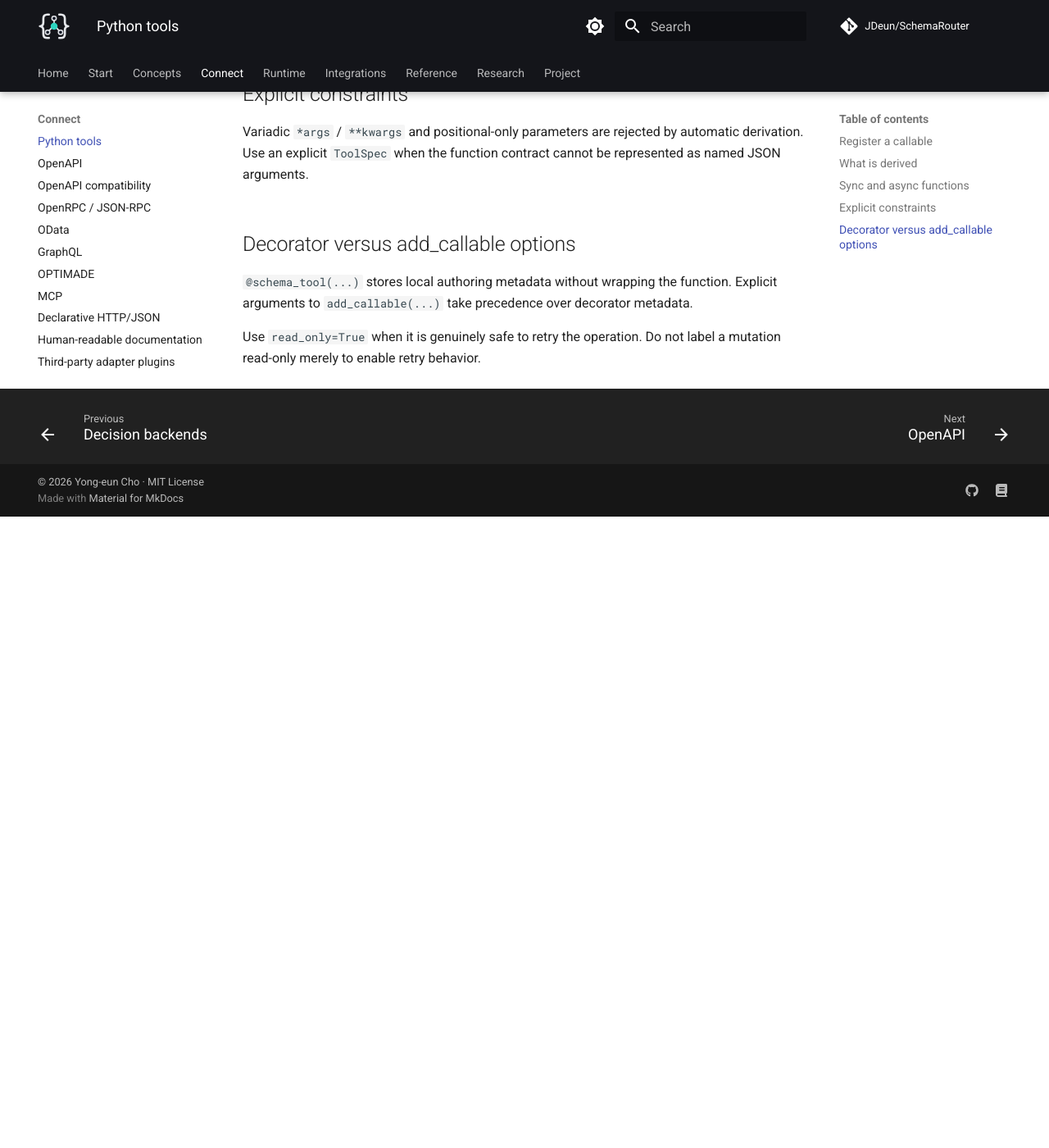
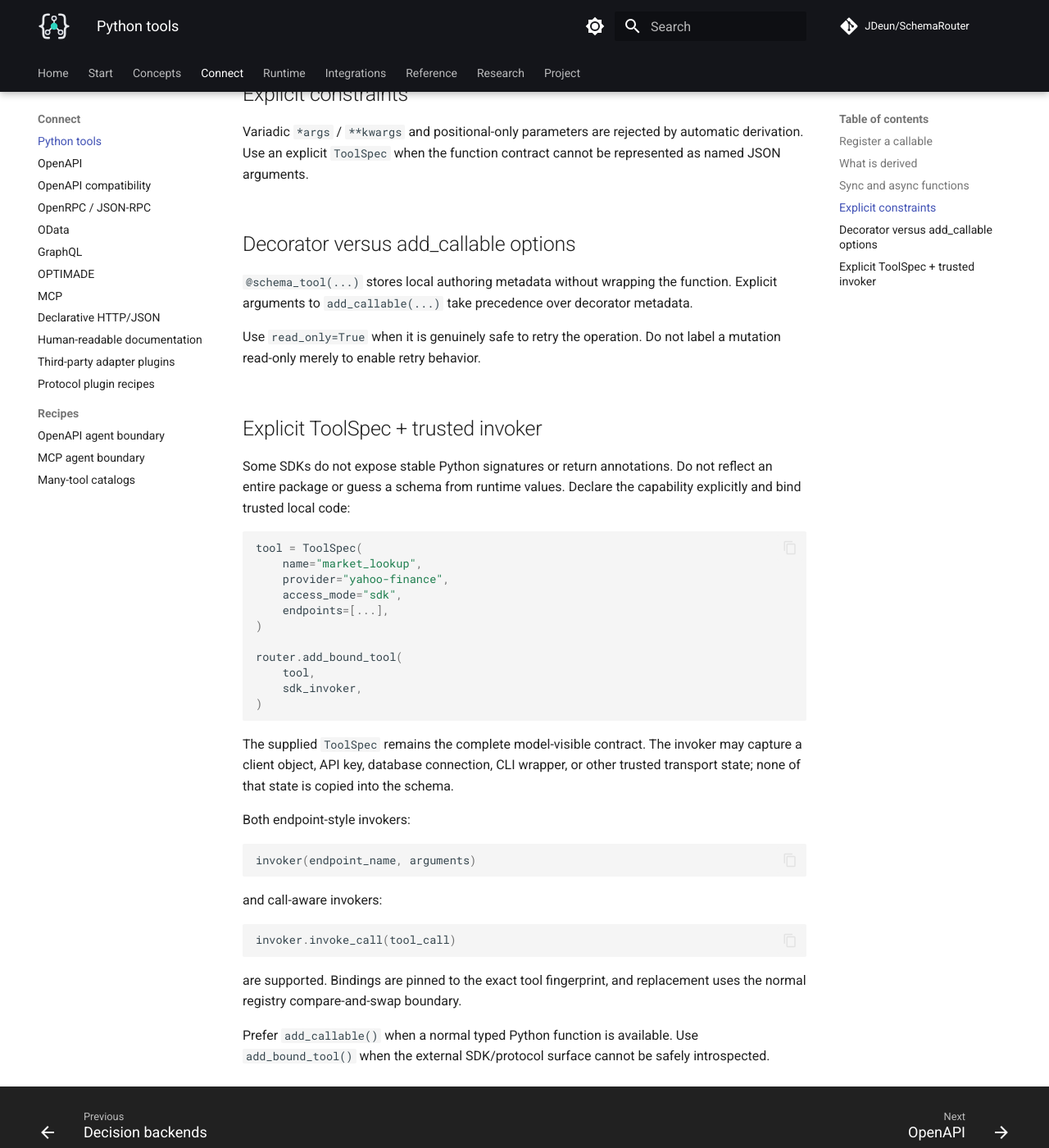
Before and after one commit to JDeun/SchemaRouter, an MkDocs documentation site: the page built from docs/guides/python-tools.md, in a window 1280 px wide and 1400 px high, scrolled down 1400 px. Shown: the whole window at 82% size. Built offline with MkDocs 1.6.1 and Material for MkDocs 9.7.7, drawn with Linux system fonts in a browser that asks for light colours; comment, search, counter and statistics services are not loaded; before the commit the page ends 2030 px from its top, so only the background shows below that.

Commit message:
docs: explain explicit SDK bindings

````diff
--- a/docs/guides/python-tools.md
+++ b/docs/guides/python-tools.md
@@ -66,3 +66,45 @@
 
 Use `read_only=True` when it is genuinely safe to retry the operation. Do not label a mutation
 read-only merely to enable retry behavior.
+
+## Explicit ToolSpec + trusted invoker
+
+Some SDKs do not expose stable Python signatures or return annotations. Do not reflect an entire
+package or guess a schema from runtime values. Declare the capability explicitly and bind trusted
+local code:
+
+```python
+tool = ToolSpec(
+    name="market_lookup",
+    provider="yahoo-finance",
+    access_mode="sdk",
+    endpoints=[...],
+)
+
+router.add_bound_tool(
+    tool,
+    sdk_invoker,
+)
+```
+
+The supplied `ToolSpec` remains the complete model-visible contract. The invoker may capture a
+client object, API key, database connection, CLI wrapper, or other trusted transport state; none of
+that state is copied into the schema.
+
+Both endpoint-style invokers:
+
+```python
+invoker(endpoint_name, arguments)
+```
+
+and call-aware invokers:
+
+```python
+invoker.invoke_call(tool_call)
+```
+
+are supported. Bindings are pinned to the exact tool fingerprint, and replacement uses the normal
+registry compare-and-swap boundary.
+
+Prefer `add_callable()` when a normal typed Python function is available. Use
+`add_bound_tool()` when the external SDK/protocol surface cannot be safely introspected.
````
